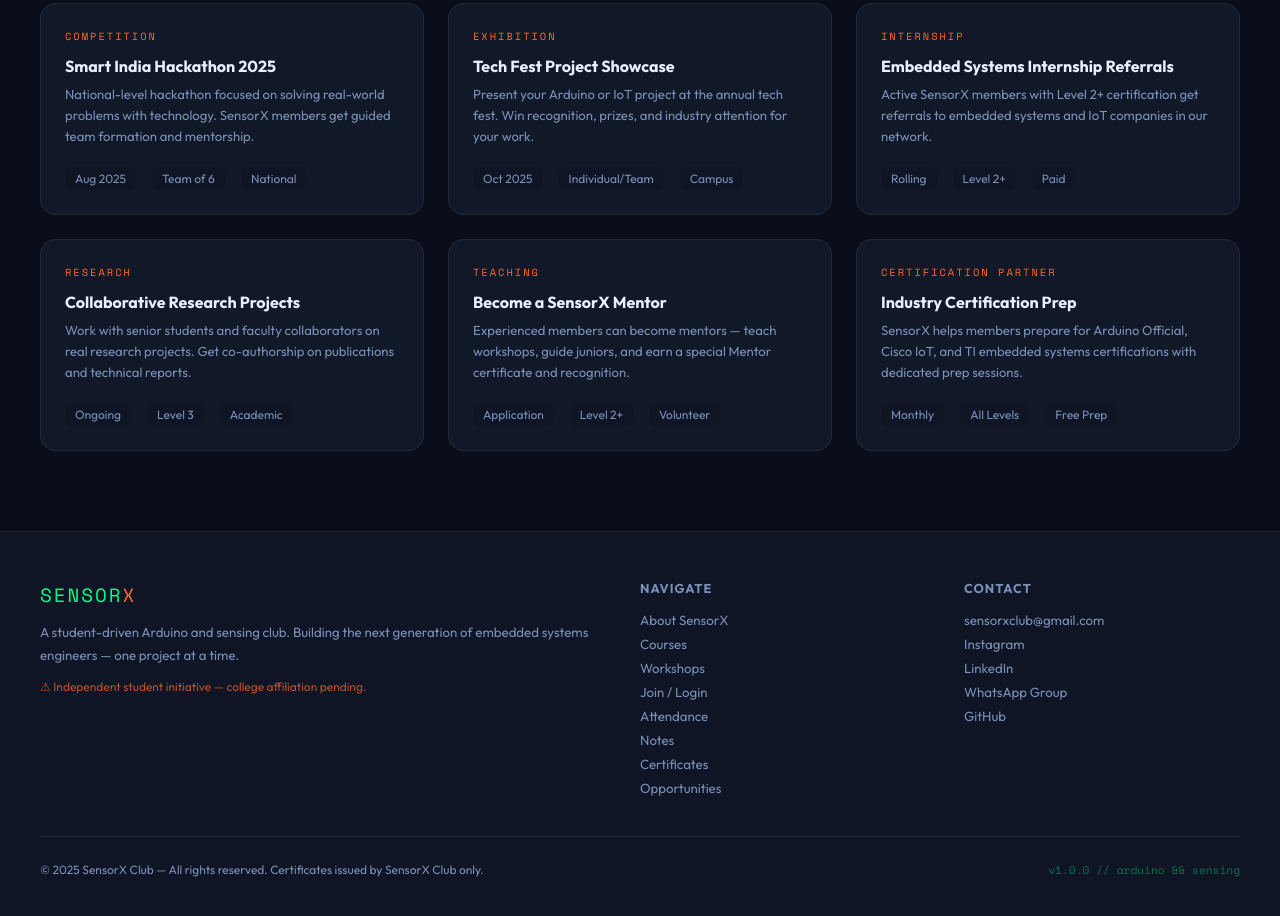
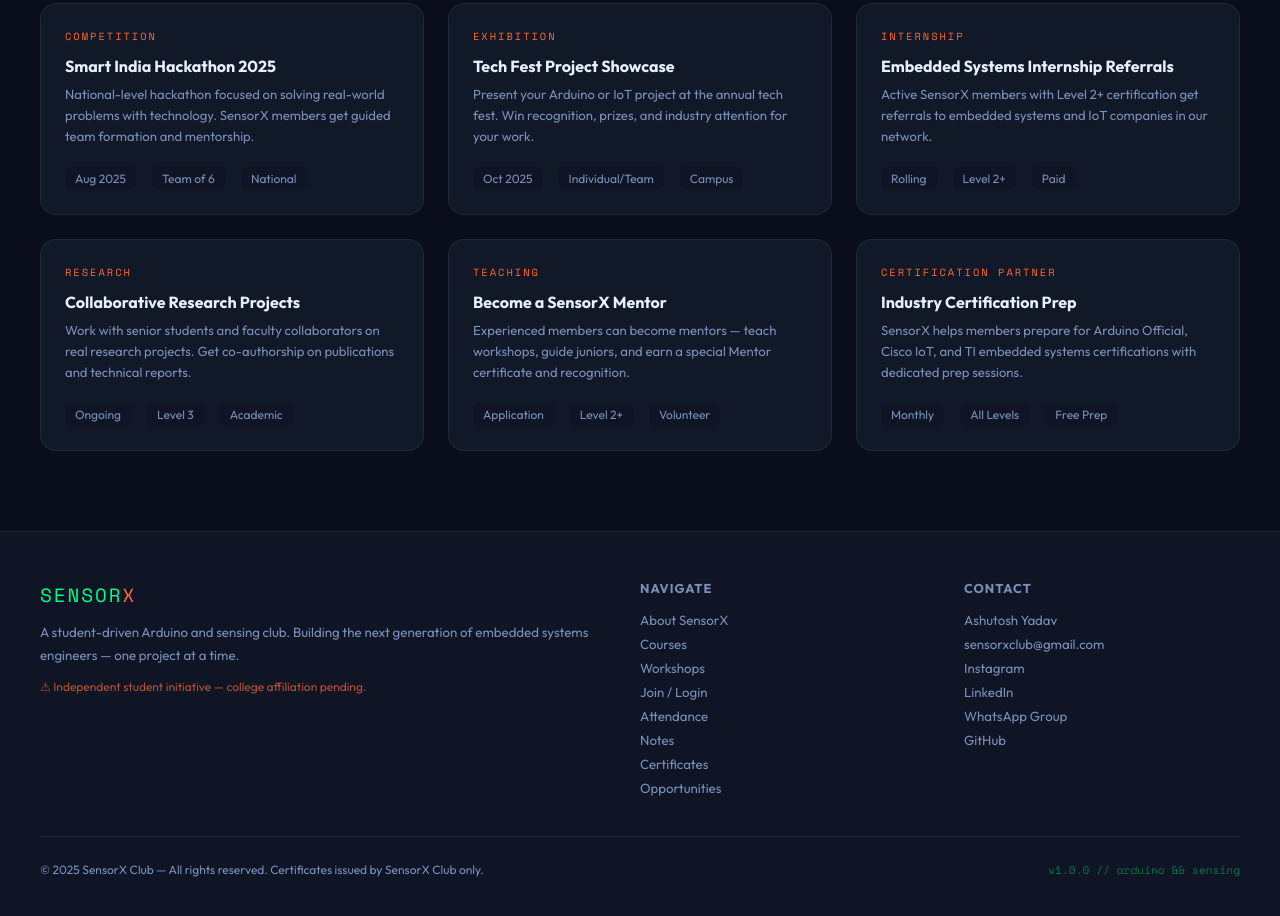
Before and after one commit to octoqbit/sensorx, a plain HTML site: page index.html in a window 1280 px wide. Shown: the part 7067-7983 px from the top of the page. Drawn offline with nearby package versions, Linux system fonts and the light colour scheme.

Commit message:
ownership details

```diff
--- a/index.html
+++ b/index.html
@@ -713,6 +713,7 @@ footer{background:var(--bg2);border-top:1px solid var(--border2);padding:3rem 2r
       </div>
       <div class="footer-col">
         <h4>Contact</h4>
+        <a href="ownership">Ashutosh Yadav</a>
         <a href="mailto:sensorxclub@gmail.com">sensorxclub@gmail.com</a>
         <a href="#">Instagram</a>
         <a href="#">LinkedIn</a>
```
